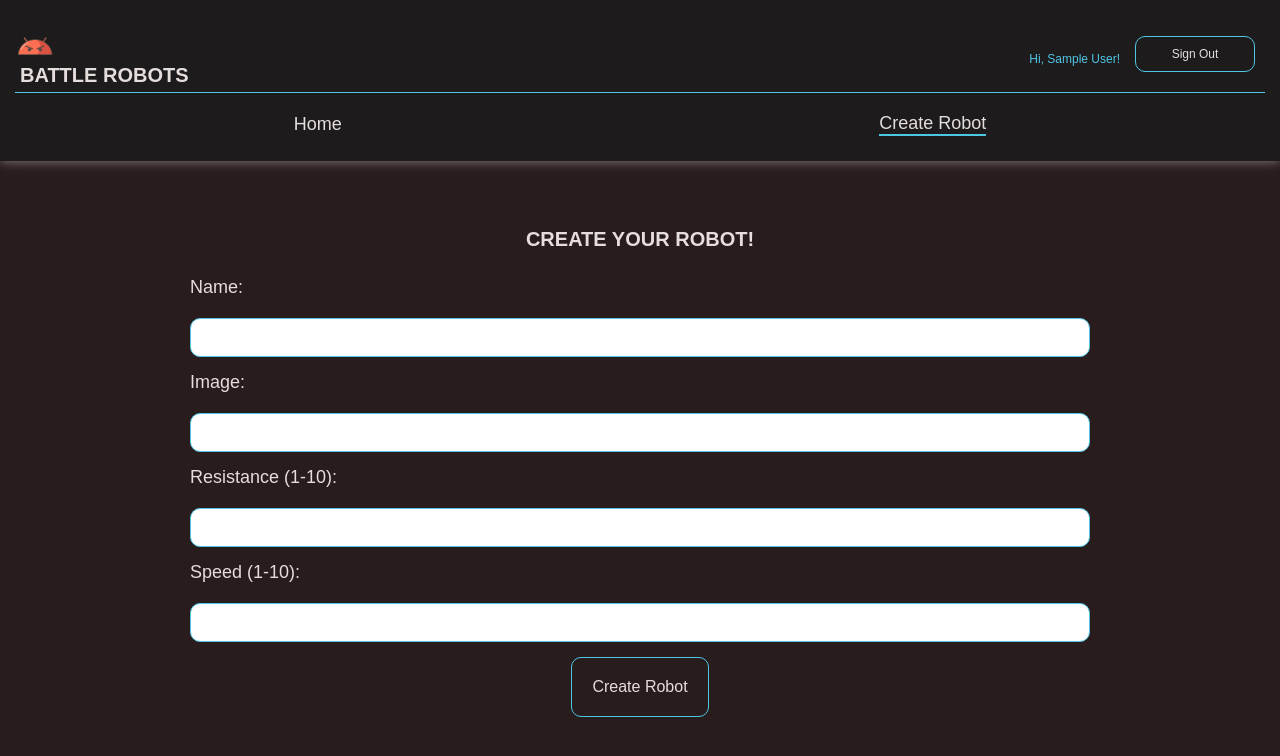
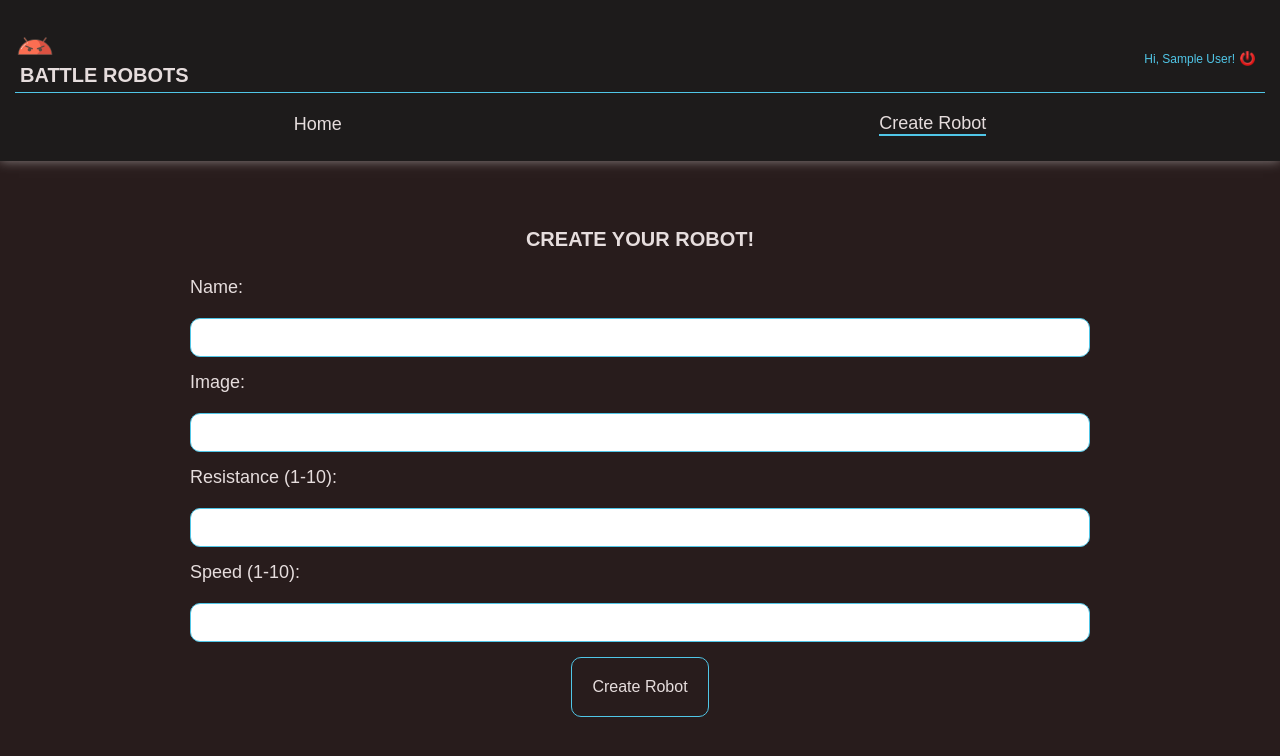
Before and after one commit to Taxeta/202307-w7chwe-jose-vera-front, a React (Vite) app: page /robot-creator in a window 1280 px wide. Shown: the top 756 px of the page. Built offline with nearby package versions, Linux system fonts and the light colour scheme; no server answers; sample sign-in values are in the browser's storage.

Commit message:
Add icon logout

```diff
--- a/src/components/Header/Header.css
+++ b/src/components/Header/Header.css
@@ -44,23 +44,21 @@
 
 .logout {
   display: flex;
-  flex-direction: column;
+  flex-direction: row;
   align-items: center;
-  border: 1px solid var(--detailColor);
-  color: var(--white);
-  padding: 10px;
+  object-fit: cover;
   align-items: center;
-  width: 75%;
-  font-size: 12px;
-  border-radius: 10px;
+  width: 15px;
+  height: 15px;
 }
 
 .header-login {
   display: flex;
-  flex-direction: column-reverse;
+  flex-direction: row;
+  justify-content: flex-end;
   gap: 5px;
   padding: 10px;
-  align-items: center;
+  align-items: flex-end;
   text-align: center;
   width: 75%;
 }
@@ -79,26 +77,22 @@
   .header-login {
     display: flex;
     flex-direction: row;
-    gap: 15px;
+    justify-content: flex-end;
+    gap: 5px;
     padding: 10px;
-    align-items: center;
+    align-items: flex-end;
     text-align: center;
     width: 75%;
-    justify-content: flex-end;
   }
 
   .logout {
     display: flex;
-    flex-direction: column;
+    flex-direction: row;
     align-items: center;
-    border: 1px solid var(--detailColor);
-    color: var(--white);
-    padding: 10px;
+    object-fit: cover;
     align-items: center;
-    width: 120px;
-    height: 36px;
-    font-size: 12px;
-    border-radius: 10px;
+    width: 15px;
+    height: 15px;
   }
 
   .login {
--- a/src/components/Header/Header.tsx
+++ b/src/components/Header/Header.tsx
@@ -1,6 +1,7 @@
 import { signInWithPopup, signOut } from "firebase/auth";
 import { useAuthState } from "react-firebase-hooks/auth";
 import battleRobotsLogo from "../../assets/battleRobotsLogo.png";
+import iconExit from "../../assets/iconExit.png";
 import { auth, gitHubProvider } from "../../firebase/firebase";
 import Navigation from "../Navigation/Navigation";
 import "./Header.css";
@@ -35,8 +36,8 @@ const Header = (): React.ReactElement => {
           {user ? (
             <>
               <span className="login-user">{`Hi, ${user?.displayName}!`}</span>
-              <button className="logout" onClick={logout}>
-                Sign Out
+              <button onClick={logout}>
+                <img className="logout" src={iconExit} alt="Exit icon"></img>
               </button>
             </>
           ) : (
--- a/src/components/Navigation/Navigation.tsx
+++ b/src/components/Navigation/Navigation.tsx
@@ -1,23 +1,7 @@
-import { useAuthState } from "react-firebase-hooks/auth";
-import { NavLink, Navigate } from "react-router-dom";
-import { auth } from "../../firebase/firebase";
+import { NavLink } from "react-router-dom";
 import "./Navigation.css";
 
 const Navigation = (): React.ReactElement => {
-  const [user, loading] = useAuthState(auth);
-
-  if (loading) {
-    return <span>Loading...</span>;
-  }
-
-  if (!user) {
-    return (
-      <>
-        <Navigate to="/home" />
-      </>
-    );
-  }
-
   return (
     <nav className="main-container">
       <ul className="navigation-list">
--- a/src/components/NewRobotForm/NewRobotForm.tsx
+++ b/src/components/NewRobotForm/NewRobotForm.tsx
@@ -1,6 +1,23 @@
+import { useAuthState } from "react-firebase-hooks/auth";
+import { Navigate } from "react-router-dom";
+import { auth } from "../../firebase/firebase";
 import "./NewRobotForm.css";
 
 const NewRobotForm = () => {
+  const [user, loading] = useAuthState(auth);
+
+  if (loading) {
+    return <span>Loading...</span>;
+  }
+
+  if (!user) {
+    return (
+      <>
+        <Navigate to="/robot-creator" />
+      </>
+    );
+  }
+
   return (
     <form className="form">
       <div className="form-control">
--- a/src/pages/RobotsListPage/RobotsListPage.css
+++ /dev/null
@@ -1,19 +0,0 @@
-.login {
-  display: flex;
-  flex-direction: column;
-  align-items: center;
-  border: 1px solid var(--detailColor);
-  color: var(--detailColor);
-  padding: 15px;
-  align-items: center;
-}
-
-.logout {
-  display: flex;
-  flex-direction: column;
-  align-items: center;
-  border: 1px solid var(--detailColor);
-  color: var(--detailColor);
-  padding: 15px;
-  align-items: center;
-}
--- a/src/pages/RobotsListPage/RobotsListPage.tsx
+++ b/src/pages/RobotsListPage/RobotsListPage.tsx
@@ -3,7 +3,6 @@ import RobotsList from "../../components/RobotsList/RobotsList";
 import useRobotsApi from "../../hooks/useRobotsApi";
 import { useAppDispatch } from "../../store";
 import { loadRobotsActionCreator } from "../../store/Robots/RobotsSlice";
-import "./RobotsListPage.css";
 
 const RobotsListPage = (): React.ReactElement => {
   const dispatch = useAppDispatch();
```
Also changed, not shown: src/assets/iconExit.png (added), 1 other file (tests, documents, lock files or other folders).
